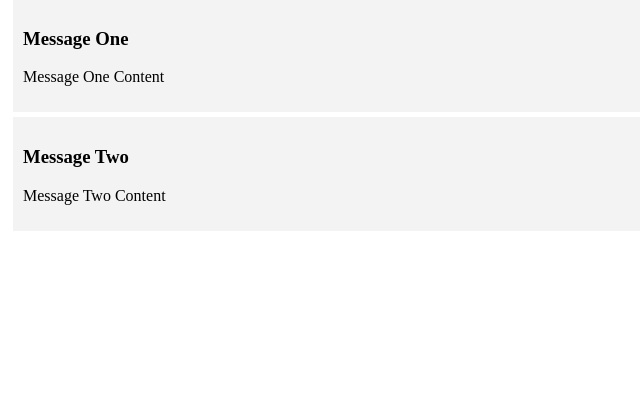
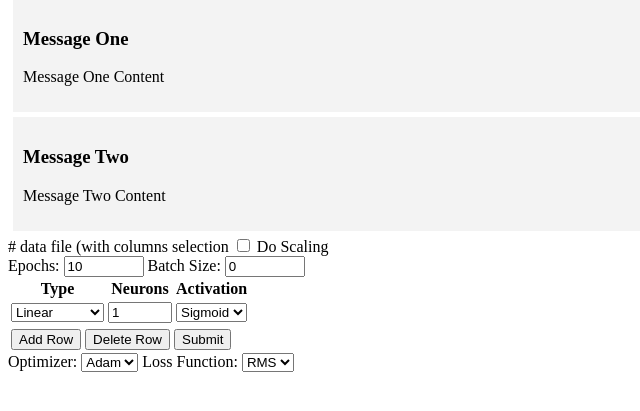
Before and after one commit to matteosan1/keras_gui, a Flask app: page / in a window 1280 px wide. Shown: the part 154-565 px from the top of the page, without its empty margins (0-640 px from the left). Run offline with Flask 3, Linux system fonts and the light colour scheme.

Commit message:
[UPD] improved interface

```diff
--- a/templates/index.html
+++ b/templates/index.html
@@ -8,4 +8,91 @@
     <p>{{ message['content'] }}</p>
 </div>
 {% endfor %}
+
+<head>
+<script type="text/javascript">
+  function addRows(){
+      var table = document.getElementById('layers');
+      var rowCount = table.rows.length;
+      var cellCount = table.rows[0].cells.length;
+      var row = table.insertRow(rowCount);
+      for(var i =0; i <= cellCount; i++){
+	  var cell = 'cell'+i;
+	  cell = row.insertCell(i);
+	  var copycel = document.getElementById('col'+i).innerHTML;
+	  cell.innerHTML=copycel;
+      }
+  }
+  function deleteRows(){
+      var table = document.getElementById('layers');
+      var rowCount = table.rows.length;
+      if(rowCount > '2'){
+	  var row = table.deleteRow(rowCount-1);
+	  rowCount--;
+      }
+      else{
+	  alert('There should be atleast one row');
+      }
+  }
+</script>
+</head>
+
+<form action="#" method="post">
+
+  # data file (with columns selection
+
+  <input type="checkbox" id="layer" name="scaling" value="scale">
+  <label for="scaling"> Do Scaling</label><br>
+
+  <label for="epochs">Epochs:</label>
+  <input type="number" name="epochs" id="layer" min="1" max="10000" step="10" value="10">
+  <label for="batchsize">Batch Size:</label>
+  <input type="number" name="batchsize" id="layer" min="0" max="10000" step="100" value="0">
+  <table id="layers">
+    <tr>
+      <th>Type</th>
+      <th>Neurons</th>
+      <th>Activation</th>
+    </tr>
+    <tr>
+      <td id="col0">
+	<select name="type[]" id="layer">
+	  <option value="0">Linear</option>
+	  <option value="1">Convolution</option>
+	  <option value="2">Flatten</option>
+	  <option value="3">MaxPool</option>
+	</select>
+      </td>
+      <td id="col1">
+	<input type="number" name="neurons[]" id="layer" min="1" max="100" step="1" value="1">
+      </td>
+      <td id="col2">
+	<select name="activation[]" id="layer">
+	  <option value="0">Sigmoid</option>
+	  <option value="1">ReLu</option>
+	  <option value="2">Tanh</option>
+	</select>
+      </td>
+    </tr>
+  </table>
+  <table>
+    <tr>
+      <td><input type="button" value="Add Row" onclick="addRows()" /></td>
+      <td><input type="button" value="Delete Row" onclick="deleteRows()" /></td>
+      <td><input type="submit" value="Submit" /></td>
+    </tr>
+  </table>
+
+  <label for="optimizer">Optimizer:</label>
+  <select name="optimizer" id="layer">
+    <option value="0">Adam</option>
+  </select>
+
+  <label for="loss">Loss Function:</label>
+  <select name="loss" id="layer">
+    <option value="0">RMS</option>
+    <option value="1">ABS</option>
+  </select>
+
+</form>
 {% endblock %}
```
